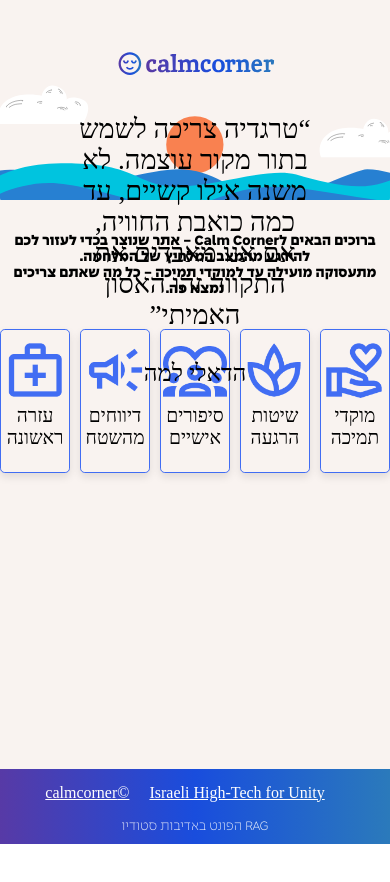
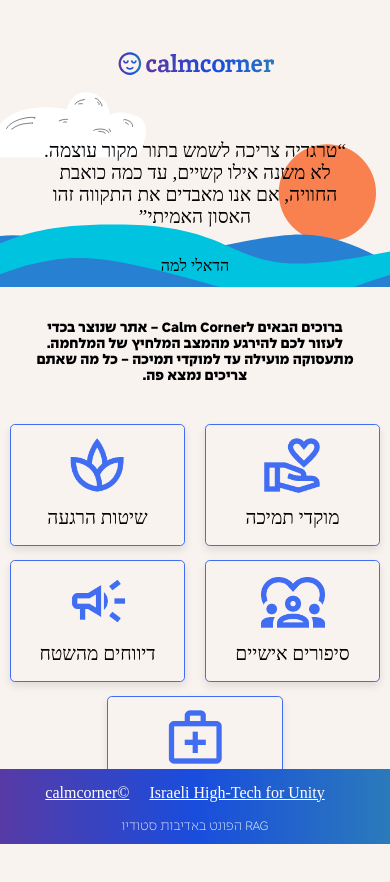
Before and after one commit to or1324/calm-corner, a React (Create React App) app in the folder calm-corner/: page / in a window 390 px wide. Shown: the top 882 px of the page. Before the commit the page ends 844 px from the top, so only its background shows below. Built offline with nearby package versions, Linux system fonts and the light colour scheme; a web font is replaced by a local one.

Commit message:
almost finished mobile design home page

```diff
--- a/calm-corner/package.json
+++ b/calm-corner/package.json
@@ -13,6 +13,7 @@
     "firebase": "^10.4.0",
     "react": "^18.2.0",
     "react-dom": "^18.2.0",
+    "react-responsive": "^9.0.2",
     "react-router-dom": "^6.16.0",
     "react-scripts": "^5.0.1",
     "sass": "^1.69.3",
--- a/calm-corner/src/assets/styles/HomeNavigation.scss
+++ b/calm-corner/src/assets/styles/HomeNavigation.scss
@@ -1,12 +1,40 @@
 .navigation-container {
-    display: flex;        /* Make it a flex container */
-    justify-content: space-between; /* Distribute items with space between them */
-    align-items: stretch;  /* Align items vertically in the center */
-margin: 2rem 0;
+  display: flex;
+  /* Make it a flex container */
+  justify-content: space-between;
+  /* Distribute items with space between them */
+  align-items: stretch;
+  /* Align items vertically in the center */
+  margin: 2rem 0;
 
-    a{
-      width: calc(90%/5);
+  a {
+    width: calc(90%/5);
+    // height: 100%;
+    align-self: stretch;
+    padding: 0.5rem 0;
+
+  }
+}
+
+//mobile
+@media only screen and (max-width: 650px) {
+  .navigation-container {
+    display: flex;
+    /* Make it a flex container */
+    // flex-direction: column;
+    flex-wrap: wrap;
+    justify-content: space-around;
+    /* Distribute items with space between them */
+    // align-items: stretch;
+    /* Align items vertically in the center */
+    margin: 2rem 0;
+    row-gap: 1rem;
+
+    a {
+      width: calc(90%/2);
       // height: 100%;
       align-self: stretch;
+      box-sizing: border-box;
     }
   }
+}
--- a/calm-corner/src/assets/styles/HomePage.scss
+++ b/calm-corner/src/assets/styles/HomePage.scss
@@ -43,3 +43,28 @@
     justify-content: center;
     text-align: center;
 }
+//mobile
+@media only screen and (max-width: 650px) {
+    .homepage-quete {
+        min-height: 25vh;
+       overflow: hidden;
+
+        figure {
+            width: 80%;
+            q {
+                font-size: 1.2rem;
+            }
+
+            figcaption {
+                font-size: 1rem;
+            }
+        }
+
+        svg {
+            transform: scale(1.7) translateX(20vw);
+        }
+    }
+    .description {
+        margin: 2rem;
+    }
+}
--- a/calm-corner/src/assets/styles/NavigationCard.css
+++ b/calm-corner/src/assets/styles/NavigationCard.css
@@ -4,11 +4,11 @@
     font-weight: normal;
     color: black;
     box-shadow: 0 4px 8px 0 rgba(0,0,0,0.1);
-    height: 100%;
     border-style: solid;
     border-width: 1px;
     border-color: #416DF3;
     border-radius: 0.3rem;
+    height: 100%;
     padding: 0.5rem 0;
 }
 
--- a/calm-corner/src/react-components/NavigationCard.js
+++ b/calm-corner/src/react-components/NavigationCard.js
@@ -5,10 +5,10 @@
 function NavigationCard(props) {
     return (
         <div className="navigation-card">
-            <a href={props.link}>
+            {/* <a href={props.link}> */}
                 <img className="navigation-card-icon" src={props.image} alt={props.alt} />
                 <p className="navigation-card-text">{props.title}</p>
-            </a>
+            {/* </a> */}
         </div>
     );
 
```
Also changed, not shown: calm-corner/src/assets/icons/SunsetIllusration.svg, 1 other file (tests, documents, lock files or other folders).
